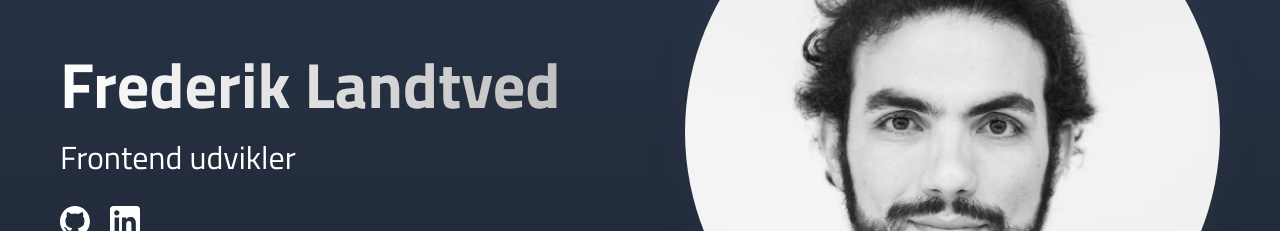
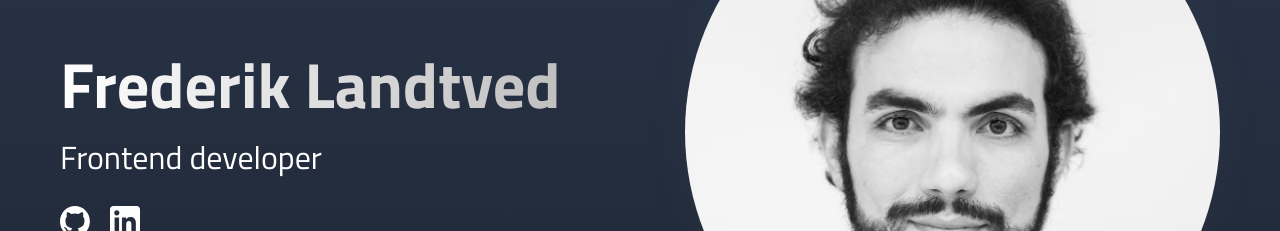
Before and after one commit to FrederikLandtved/portfolio, an Angular app: page / in a window 1280 px wide. Shown: the part 280-511 px from the top of the page. Built offline with nearby package versions, Linux system fonts and the light colour scheme.

Commit message:
Build project

```diff
--- a/src/app/app.component.html
+++ b/src/app/app.component.html
@@ -8,7 +8,7 @@
       <div class="section-container">
         <div class="section-container-item large">
           <h1>{{ typedText }}</h1>
-          <h3>Frontend udvikler</h3>
+          <h3>Frontend developer</h3>
           <!-- <p>Se mine projekter herunder</p> -->
           <div class="link-icons">
             <img class="link-icon" src="../../assets/icons/github-mark-white.svg"/>
@@ -23,7 +23,7 @@
   </section>
 
   <!-- Projects section -->
-  <section id="projects" class="projects">
+  <section class="projects">
     <div class="inner-container">
       <h2>Projects and experience</h2>
     <my-projects></my-projects>
--- a/src/app/app.component.scss
+++ b/src/app/app.component.scss
@@ -1,11 +1,11 @@
 .container {
     margin: 0 auto;
+    height: 100%;
 }
 
 section {
-    height: 100vh;
+    height: 100%;
     padding: 50px;
-    box-sizing: border-box;
 
     h2 {
         margin-left: 15px;
@@ -149,6 +149,10 @@ section {
 @media screen and (max-width: 750px) {
     section {
         padding: 10px;
+
+        h2 {
+            margin-top: 30px;
+        }
     }
 }
 
--- a/src/styles.scss
+++ b/src/styles.scss
@@ -5,11 +5,13 @@
 
 html {
     scroll-behavior: smooth;
-  }
+    height: 100%;
+}
 
 body {
     font-family: 'Titillium Web', sans-serif;
     background: linear-gradient(90deg, rgba(41,54,76,1) 0%, rgba(41,54,76,1) 33%, rgb(49, 83, 138) 100%);
+    height: 100%;
 }
 
 p {
```
